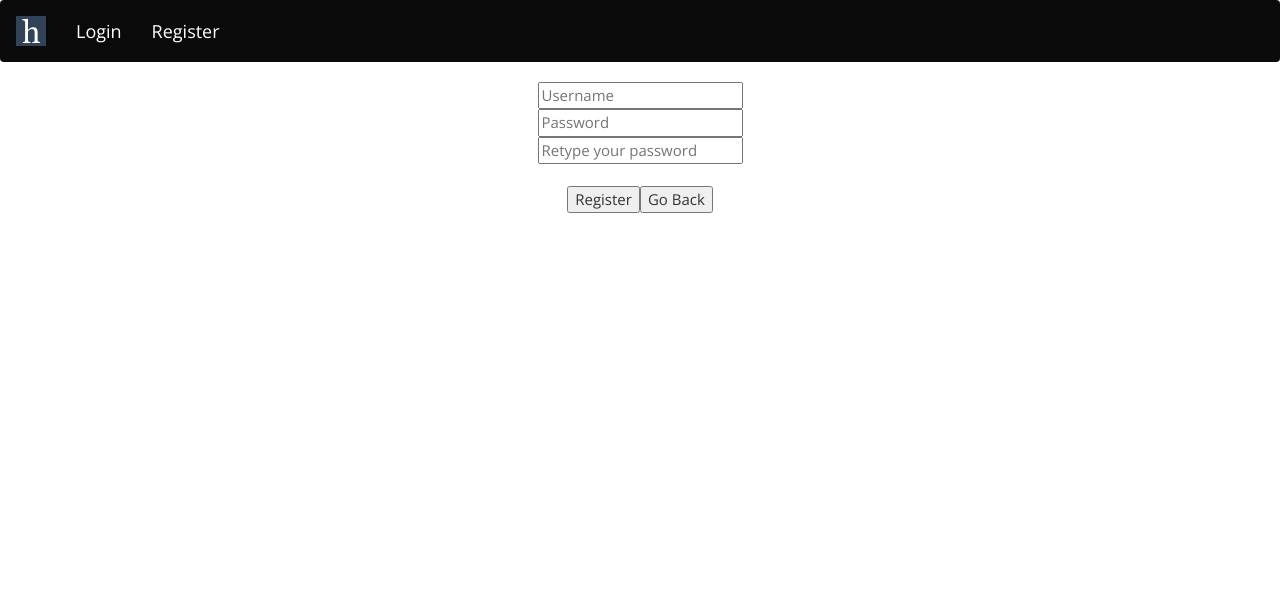
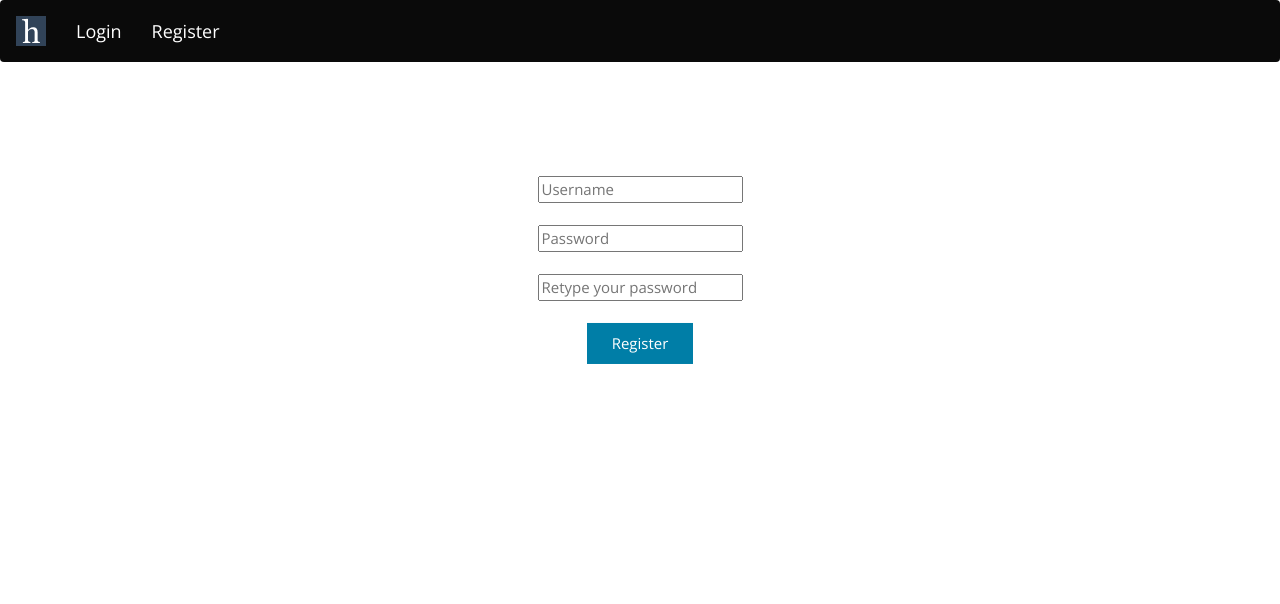
Before and after one commit to puneetjohal/Indian-Tech-Support, a Flask app: page /register in a window 1280 px wide. Shown: the top 604 px of the page. Run offline with Flask 2, Linux system fonts and the light colour scheme; some libraries are stand-ins or nearby versions.

Commit message:
Updated login and register

```diff
--- a/Current Version/templates/base.html
+++ b/Current Version/templates/base.html
@@ -13,11 +13,14 @@
 				    font-family: "Open Sans";
 				    font-size: 15px;
 			  }
-        .button {
-                color: white;
-                border: none;
-                padding: 10px 25px;
-                background-color: #007EA7;
+        button {
+            border: none;
+            padding: 10px 25px;
+            background-color: #007EA7;
+        }
+
+        button:hover {
+            background-color: #0086b3;
         }
 
         a, a:hover, a:visited, a:active, a:link {
@@ -34,7 +37,7 @@
   <nav class="navbar" style="background-color:rgb(10,10,10);">
     <a class="navbar-brand" style="margin-bottom:10px" href="/"><img class="form-inline" src="static/images/icon.png"></a>
     {% block toolbar %}
-    <a class="navbar-brand" style="margin-top:5px" href="/home">Home</a>
+    <a class="navbar-brand" style="margin-top:5px" href="/">Home</a>
     <a class="navbar-brand" style="margin-top:5px" href="/make-blog">Make Post</a>
     <a class="navbar-brand" style="margin-top:5px" href="/logout">Log Out</a>
     <form action = "/search" style="margin-top:13px;" class="form-inline">
--- a/Current Version/templates/registerPage.html
+++ b/Current Version/templates/registerPage.html
@@ -21,23 +21,15 @@ Register on Humblr
         </div>
 	    {% endif %}
     {% endfor %}
-    <div align="center">
+    <div align="center" style="transform: translateY(50%)">
         <form action="/register-auth" method="POST">
           <!-- change password by searching for username in database. Then confirming the password.  -->
-            <input type="text" name="username" placeholder="Username"><br>
-            <input type="password" name="password" placeholder="Password"><br>
+            <input type="text" name="username" placeholder="Username"><br><br>
+            <input type="password" name="password" placeholder="Password"><br><br>
             <input type="password" name="confirm" placeholder="Retype your password"><br><br>
-            <table>
-                <td>
-                <input type="submit" value="Register"></form>
-                </td>
-                <td>
-                <form action="/">
-                    <input type="submit" value="Go Back">
-                </form>
-                </td>
-            </table>
-
+            <a href="/auth">
+              <center><button>Register</button></center>
+            </a>
     </div>
 {% endblock content %}
 {% block footer %}
```
Also changed, not shown: Current Version/templates/login.html (+5 -10 lines).
